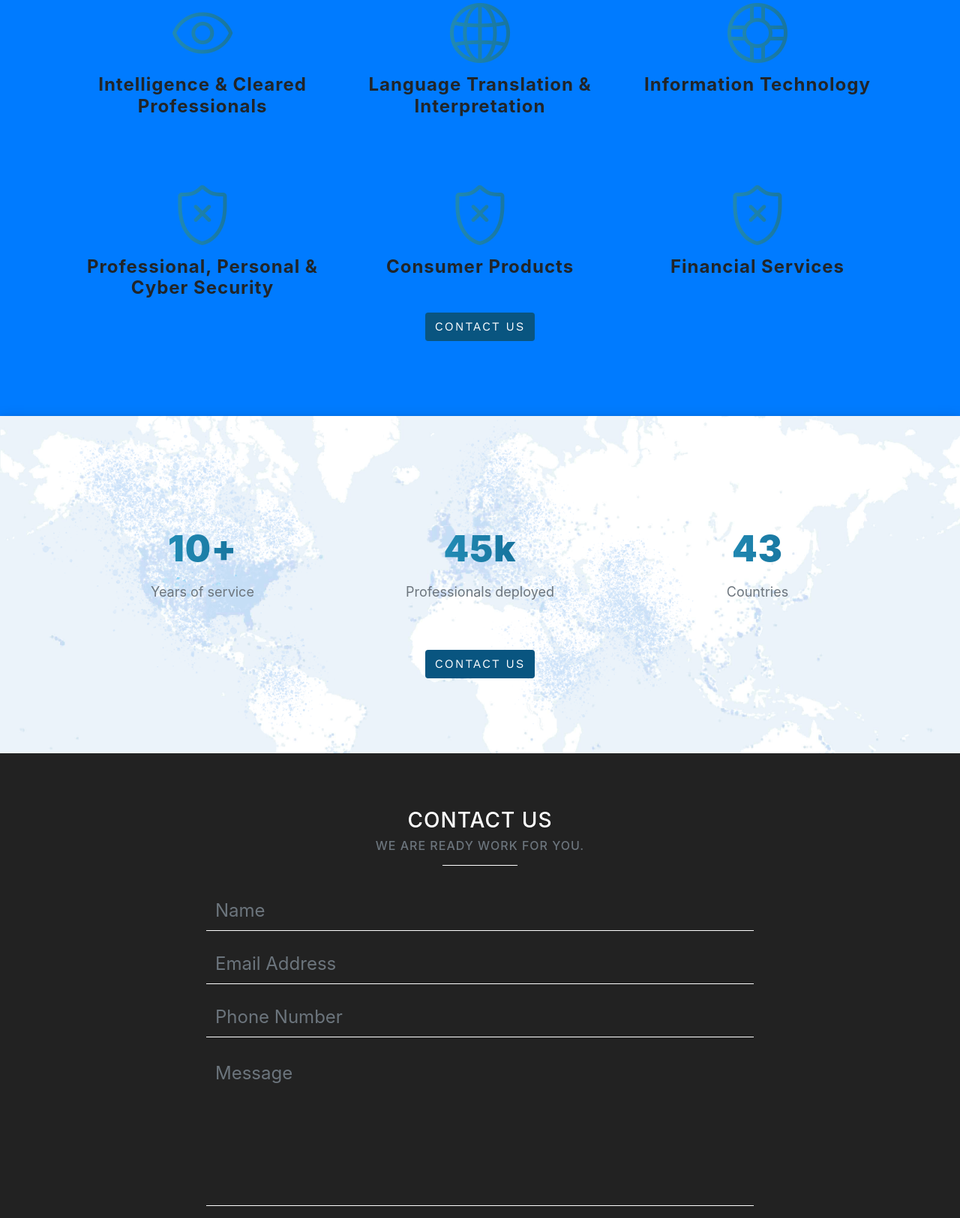
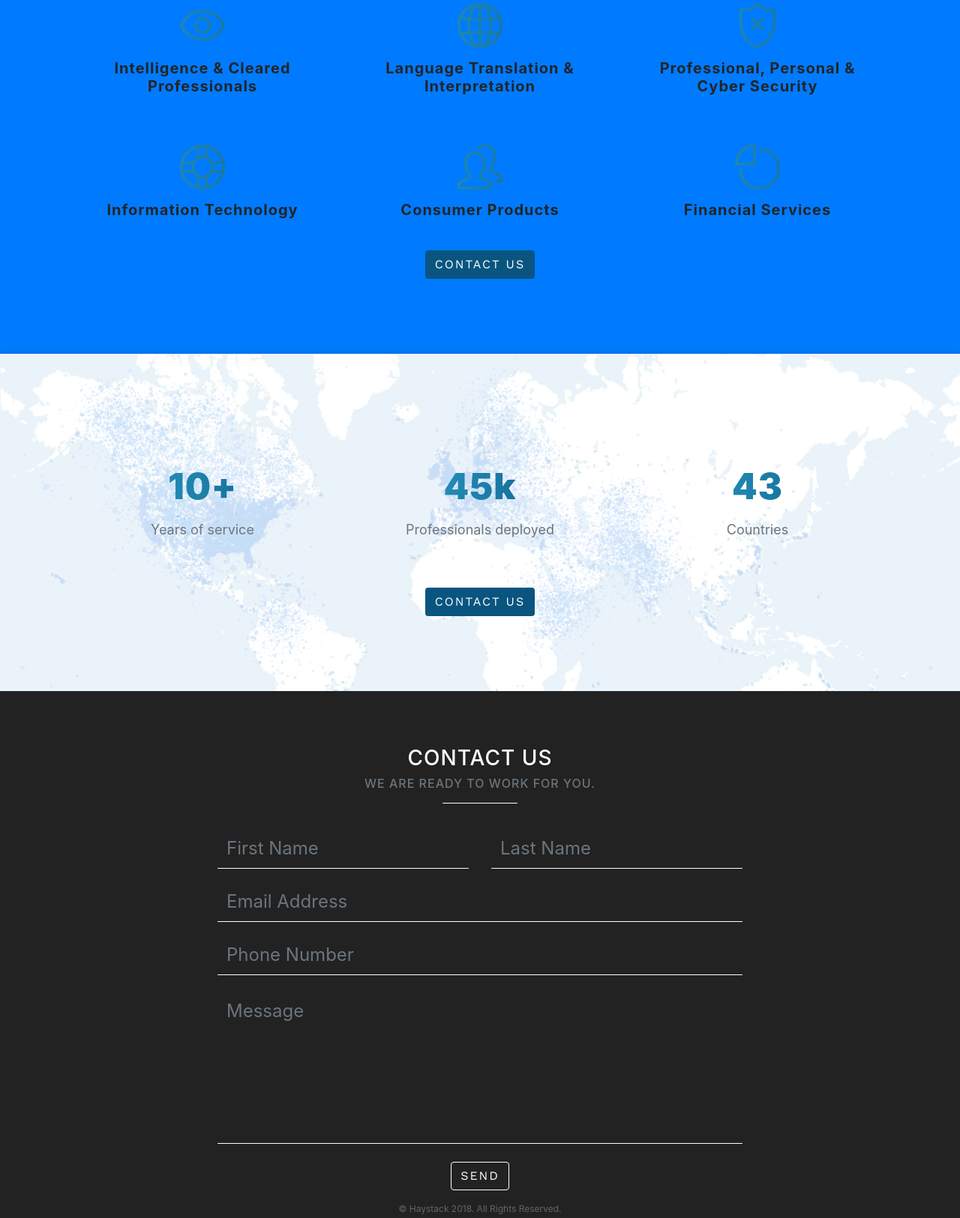
Before and after one commit to georgiaabarnes/haystackLanding, a website with bundled scripts: page index.html in a window 1280 px wide. Shown: the part 3417-5042 px from the top of the page at 75% size. Built offline with nearby package versions, Linux system fonts and the light colour scheme; a web font is replaced by a local one.

Commit message:
industries icons and contact form fields

```diff
--- a/css/haystack.css
+++ b/css/haystack.css
@@ -255,7 +255,7 @@ section.features .feature-item h3 {
 }
 
 section.features .feature-item i {
-  font-size: 80px;
+  font-size: 60px;
   display: block;
   margin-bottom: 15px;
   background: -webkit-gradient(linear, right top, left top, from(#095580), to(#30aad2));
@@ -449,11 +449,6 @@ footer ul li a:hover, footer ul li a:focus, footer ul li a:active, footer ul li
   color: #18BC9C;
 }
 
-form .row:first-child .floating-label-form-group {
-  border-top: 1px solid white;
-}
-
-
 #map {
   background-image: url("../img/map2.png");
   background-repeat: no-repeat;
--- a/index.html
+++ b/index.html
@@ -247,22 +247,30 @@
                         <div class="col-lg-4">
                             <div class="feature-item">
                                 <i class="icon-eye transform"></i>
-         <h4 class="font-weight-bold">Intelligence &amp; Cleared Professionals</h4>
-
+                                <h5 class="font-weight-bold">Intelligence &amp; Cleared Professionals</h5>
                             </div>
                         </div>
 
                         <div class="col-lg-4">
                             <div class="feature-item">
                                 <i class="icon-globe transform"></i>
-         <h4 class="font-weight-bold">Language Translation &amp; Interpretation</h4>
+                                <h5 class="font-weight-bold">Language Translation &amp; Interpretation</h5>
+                            </div>
+                        </div>
+                        <div class="col-lg-4">
+                            <div class="feature-item">
+                                <i class="icon-shield transform"></i>
+                                <h5 class="font-weight-bold">Professional, Personal &amp; Cyber Security</h5>
                             </div>
                         </div>
 
+                    </div>
+
+                    <div class="row mt-5">
                         <div class="col-lg-4">
                             <div class="feature-item">
                                 <i class="icon-support transform" aria-hidden="true"></i>
-         <h4 class="font-weight-bold">Information Technology</h4>
+                                <h5 class="font-weight-bold">Information Technology</h5>
                                 <!-- <ul class="checklist pl-0">
                                 <li>Sample Job Req / Position </li>
                                 <li>Sample Job Req / Position </li>
@@ -270,38 +278,25 @@
                                 </ul> -->
                             </div>
                         </div>
-       </div>
-       <br /><br /><br />
-       <div class="row">
 
                         <div class="col-lg-4">
                             <div class="feature-item">
-          <i class="icon-shield transform"></i>
-          <h4 class="font-weight-bold">Professional, Personal &amp; Cyber Security</h4>
-
+                            <i class="icon-people transform"></i>
+                            <h5 class="font-weight-bold">Consumer Products</h5>
                             </div>
                         </div>
 
                         <div class="col-lg-4">
                             <div class="feature-item">
-          <i class="icon-shield transform"></i>
-          <h4 class="font-weight-bold">Consumer Products</h4>
-
-         </div>
-        </div>
-
-        <div class="col-lg-4">
-         <div class="feature-item">
-          <i class="icon-shield transform"></i>
-          <h4 class="font-weight-bold">Financial Services</h4>
-
+                            <i class="icon-pie-chart transform"></i>
+                            <h5 class="font-weight-bold">Financial Services</h5>
                             </div>
                         </div>
 
                     </div>
                 </div>
             </div>
-     <div class="col-md-12 text-center">
+            <div class="col-md-12 text-center mt-4">
                 <a href="#contact" class="btn btn-cta btn-xl js-scroll-trigger">Contact Us</a>
             </div>
         </div>
@@ -362,36 +357,44 @@
   <footer id="contact">
    <div class="container  mt-5" class="bg-fade">
     <h3 class="text-uppercase white">Contact Us</h3>
-    <h6 class="text-uppercase text-secondary white">We are ready work for you.</h6>
+    <h6 class="text-uppercase text-secondary white">We are ready to work for you.</h6>
 
     <hr class="hr-white">
     <div class="row">
      <div class="col-lg-8 mx-auto">
       <!-- To configure the contact form email address, go to mail/contact_me.php and update the email address in the PHP file on line 19. -->
-      <!-- The form should work on most web servers, but if the form is not working you may need to configure your web server differently. -->
         <form name="sentMessage" id="contactForm" novalidate="novalidate">
-       <div class="control-group">
+            <div class="row ml-0 mr-0">
+                <div class="control-group col-lg-6">
                     <div class="form-group floating-label-form-group controls mb-0 pb-2">
-         <label>Name</label>
-         <input class="form-control" id="name" type="text" placeholder="Name" required="required" data-validation-required-message="Please enter your name.">
+                        <label>First Name</label>
+                        <input class="form-control" id="first_name" type="text" placeholder="First Name" required="required" data-validation-required-message="Please enter your first name.">
                         <p class="help-block text-danger"></p>
                     </div>
                 </div>
-       <div class="control-group">
+                <div class="control-group col-lg-6">
+                    <div class="form-group floating-label-form-group controls mb-0 pb-2">
+                        <label>Last Name</label>
+                        <input class="form-control" id="last_name" type="text" placeholder="Last Name" required="required" data-validation-required-message="Please enter your last name.">
+                        <p class="help-block text-danger"></p>
+                    </div>
+                </div>
+            </div>
+            <div class="control-group col-lg-12">
                 <div class="form-group floating-label-form-group controls mb-0 pb-2">
                     <label>Email Address</label>
                     <input class="form-control" id="email" type="email" placeholder="Email Address" required="required" data-validation-required-message="Please enter your email address.">
                     <p class="help-block text-danger"></p>
                 </div>
             </div>
-       <div class="control-group">
+            <div class="control-group col-lg-12">
                 <div class="form-group floating-label-form-group controls mb-0 pb-2">
                     <label>Phone Number</label>
                     <input class="form-control" id="phone" type="tel" placeholder="Phone Number" required="required" data-validation-required-message="Please enter your phone number.">
                     <p class="help-block text-danger"></p>
                 </div>
             </div>
-       <div class="control-group">
+            <div class="control-group col-lg-12">
                 <div class="form-group floating-label-form-group controls mb-0 pb-2">
                     <label>Message</label>
                     <textarea class="form-control" id="message" rows="5" placeholder="Message" required="required" data-validation-required-message="Please enter a message."></textarea>
```
Lines whose indentation alone changed are shown as unchanged.
